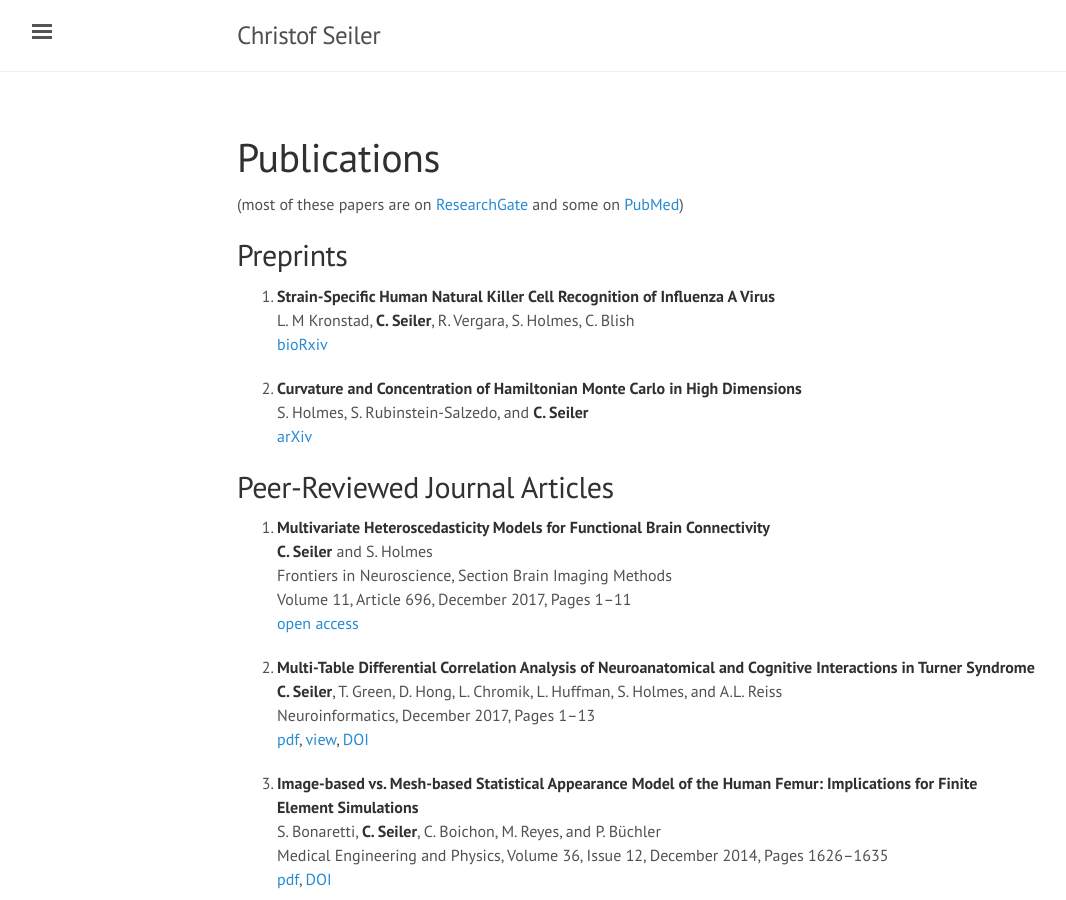
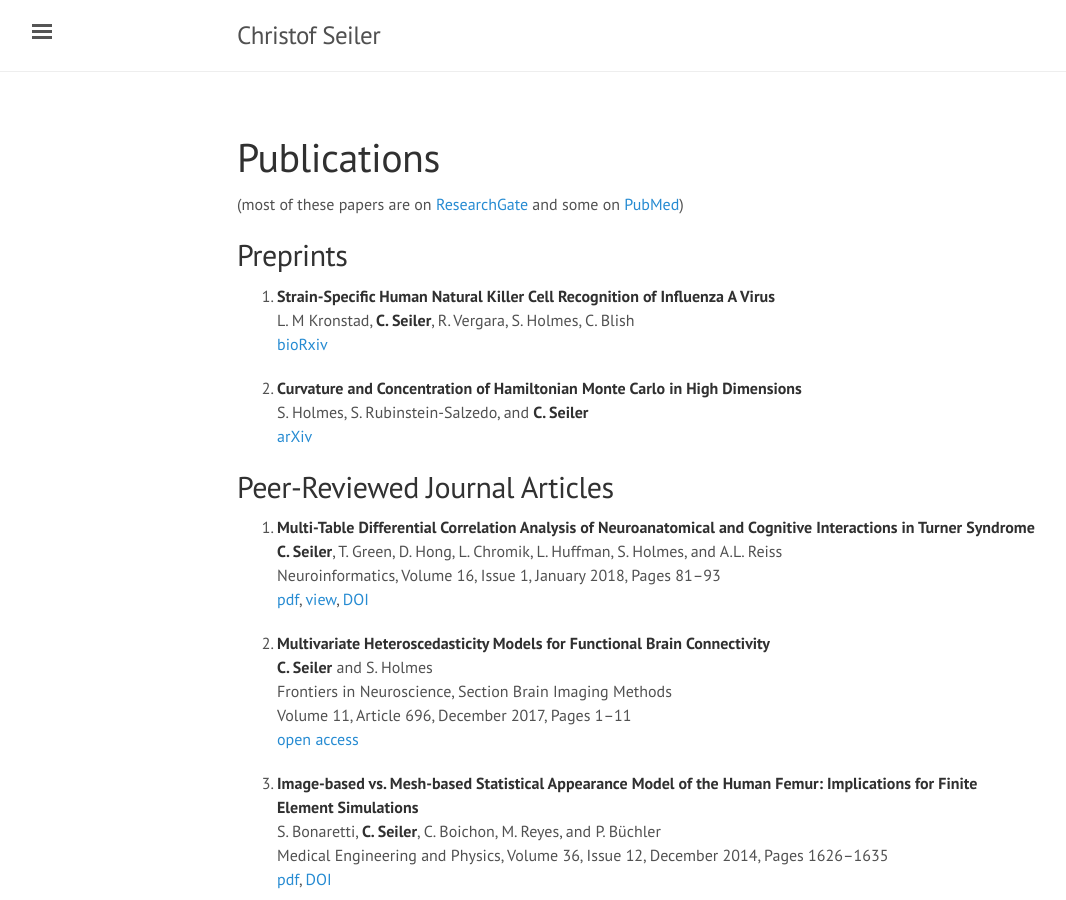
Before and after one commit to ChristofSeiler/ChristofSeiler.github.io, a Jekyll site: the page built from publications.md, in a window 1280 px wide and 900 px high. Shown: the whole window, without its empty margins (3-1069 px from the left). Built offline with Jekyll 4.4.1, drawn with Linux system fonts in a browser that asks for light colours.

Commit message:
updated publications

```diff
--- a/publications.md
+++ b/publications.md
@@ -17,16 +17,16 @@ S. Holmes, S. Rubinstein-Salzedo, and **C. Seiler** <br>
 
 ## Peer-Reviewed Journal Articles
 
-1. **Multivariate Heteroscedasticity Models for Functional Brain Connectivity** <br>
+1. **Multi-Table Differential Correlation Analysis of Neuroanatomical and Cognitive Interactions in Turner Syndrome** <br>
+**C. Seiler**, T. Green, D. Hong, L. Chromik, L. Huffman, S. Holmes, and A.L. Reiss <br>
+Neuroinformatics, Volume 16, Issue 1, January 2018, Pages 81&ndash;93 <br>
+[pdf](https://christofseiler.github.io/braincog/BrainCognitionArticle_Neuroinformatics.pdf), [view](http://rdcu.be/CZGQ), [DOI](http://dx.doi.org/10.1007/s12021-017-9351-z)
+
+2. **Multivariate Heteroscedasticity Models for Functional Brain Connectivity** <br>
 **C. Seiler** and S. Holmes <br>
 Frontiers in Neuroscience, Section Brain Imaging Methods <br>
 Volume 11, Article 696, December 2017, Pages 1&ndash;11 <br>
 [open access](https://doi.org/10.3389/fnins.2017.00696)
-
-2. **Multi-Table Differential Correlation Analysis of Neuroanatomical and Cognitive Interactions in Turner Syndrome** <br>
-**C. Seiler**, T. Green, D. Hong, L. Chromik, L. Huffman, S. Holmes, and A.L. Reiss <br>
-Neuroinformatics, December 2017, Pages 1&ndash;13 <br>
-[pdf](https://christofseiler.github.io/braincog/BrainCognitionArticle_Neuroinformatics.pdf), [view](http://rdcu.be/CZGQ), [DOI](http://dx.doi.org/10.1007/s12021-017-9351-z)
 
 3. **Image-based vs. Mesh-based Statistical Appearance Model of the Human Femur: Implications for Finite Element Simulations** <br>
 S. Bonaretti, **C. Seiler**, C. Boichon, M. Reyes, and P. B&uuml;chler <br>
```
